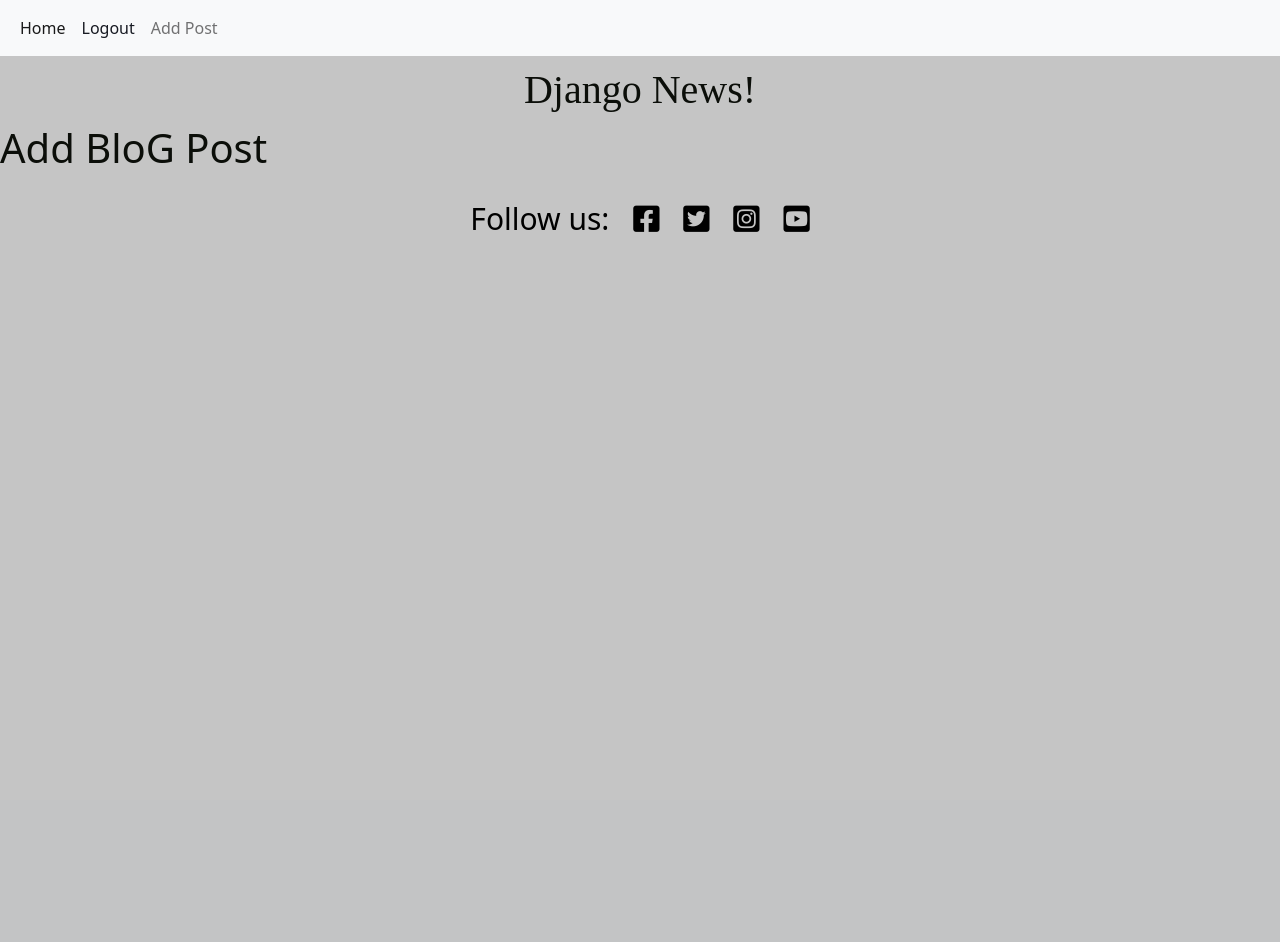
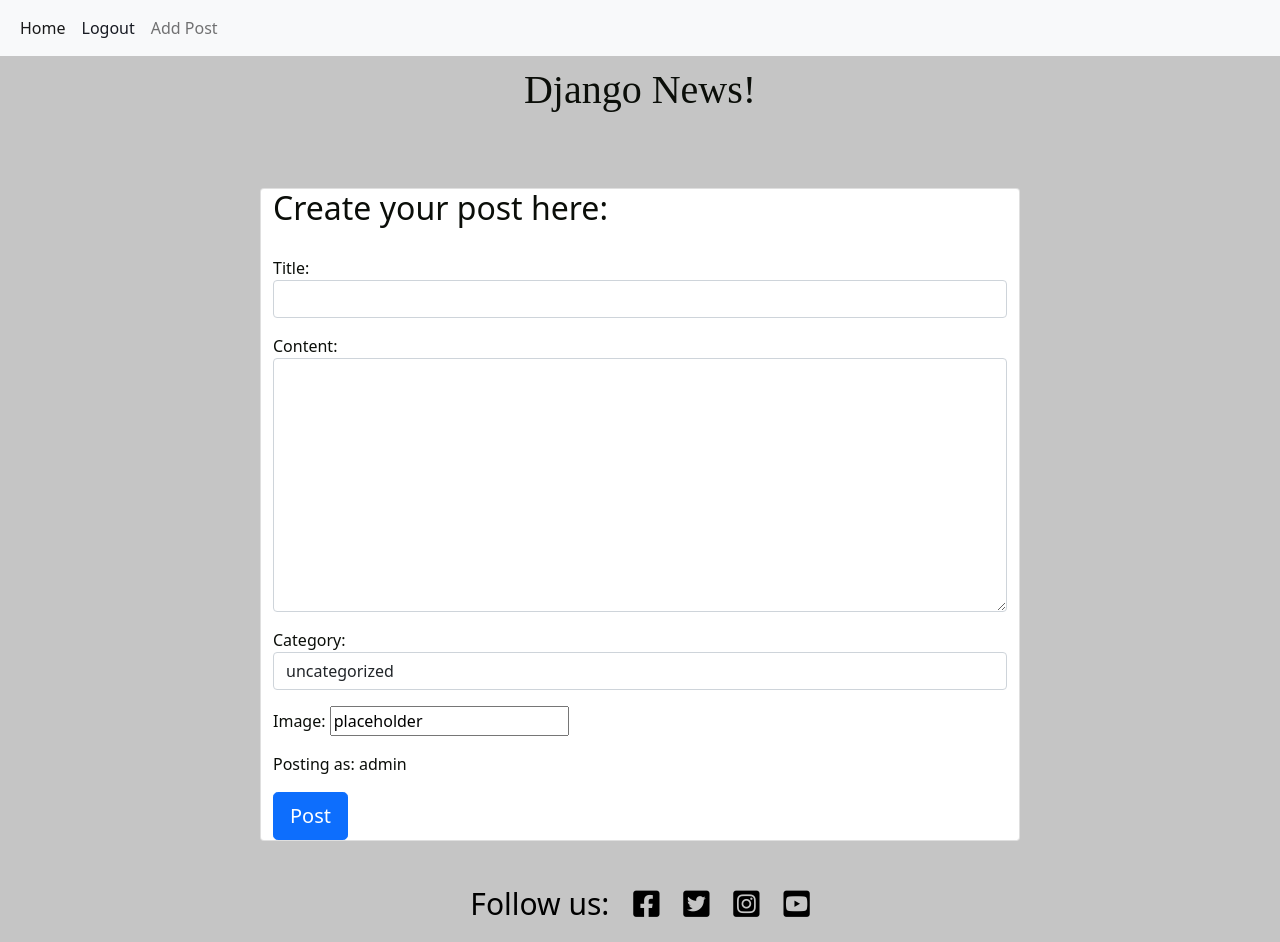
Before and after one commit to MDegg/django-blog-ci, a Django app: template templates/add_post.html in a window 1280 px wide. Before the commit the page ends 232 px from the top, so only its background shows below. Run offline with Django 3.2, Linux system fonts and the light colour scheme; the template is opened without the code that fills it: values that come from a table or form of the project are taken from there, others are empty; a user stored in the database is signed in; some libraries are stand-ins or nearby versions.

Commit message:
create add post functionality styled add post form using bootstrap

```diff
--- a/newsapp/admin.py
+++ b/newsapp/admin.py
@@ -3,6 +3,7 @@ from .models import Post, Comment
 from django_summernote.admin import SummernoteModelAdmin
 
 @admin.register(Post)
+
 class PostAdmin(SummernoteModelAdmin):
 
     list_display = ('title', 'slug', 'status', 'created_on', 'category')
@@ -12,6 +13,7 @@ class PostAdmin(SummernoteModelAdmin):
     summernote_fields = ('content')
 
 @admin.register(Comment)
+
 class Comment(admin.ModelAdmin):
     list_display = ('name', 'body', 'post', 'created_on','approved')
     list_filter = ('approved','created_on',)
@@ -20,5 +22,3 @@ class Comment(admin.ModelAdmin):
 
     def approve_comments(self,request,queryset):
         queryset.update(approved=True)
-
-# Register your models here.
--- a/newsapp/forms.py
+++ b/newsapp/forms.py
@@ -1,7 +1,19 @@
-from .models import Comment
+from .models import Comment, Post, UserPost
 from django import forms
 
 class CommentForm(forms.ModelForm):
     class Meta:
         model = Comment
         fields = ('body',)
+
+class PostForm(forms.ModelForm):
+    class Meta:
+        model = UserPost
+        fields = ('title','content','category','feature_image')
+
+        widgets = {
+            'title': forms.TextInput(attrs={'class': 'form-control'}),
+            'content': forms.Textarea(attrs={'class': 'form-control'}),
+            #'feature_image': forms.Img(attrs={'class': 'form-control'}),
+            'category': forms.TextInput(attrs={'class': 'form-control'}),
+        }
--- a/newsapp/models.py
+++ b/newsapp/models.py
@@ -2,6 +2,7 @@ from django.db import models
 from django.contrib.auth.models import User
 from cloudinary.models import CloudinaryField
 from datetime import datetime, date
+from django.urls import reverse
 
 STATUS = ((0, "Draft",), (1, "Published"))
 
@@ -46,3 +47,26 @@ class Comment(models.Model):
 
     def __str__(self):
         return f"comment {self.body} by {self.name}"
+
+
+class UserPost(models.Model):
+    title = models.CharField(max_length=255)
+    slug = {'slug':('title',)}
+    author = '{{ user.username }}'
+    content = models.TextField()
+    feature_image = CloudinaryField('image', default='placeholder')
+    status = 'status'
+    category = models.CharField(max_length=255, default='uncategorized')
+    created_on = models.DateTimeField(auto_now_add=True)
+
+    class Meta:
+        ordering = ['-created_on']
+
+    def __str__(self):
+        return self.title
+
+    def number_of_likes(self):
+        return self.likes.count()
+
+    def get_absolute_url(self):
+         return reverse('home')
--- a/newsapp/urls.py
+++ b/newsapp/urls.py
@@ -2,13 +2,14 @@ from . import views
 from django.urls import path, include
 from django.conf import settings
 from django.conf.urls.static import static
-from .views import AddPostView
+#from .views import AddPostView
 
 
 urlpatterns = [
+
     path('', views.PostList.as_view(), name='home'),
-    path('<slug:slug>/', views.PostDetail.as_view(), name='post_detail'),
+    path('<slug:slug>', views.PostDetail.as_view(), name='post_detail'),
+    path('add_post/', views.AddPostView.as_view(), name = 'add_post'),
     path('like/<slug:slug>', views.PostLike.as_view(), name='post_like'),
-    path('add_post/', AddPostView.as_view(), name = 'add_post'),
 
 ]
--- a/templates/add_post.html
+++ b/templates/add_post.html
@@ -1,12 +1,28 @@
 {% extends 'base.html' %}
 
 {% block content %}
-
-<h1>Add BloG Post</h1>
+{% load crispy_forms_tags %}
 
 
+</br>
+</br>
+<div class="container">
+    <div class="row justify-content-center">
 
+        <div class="col-md-8 card mb-4  mt-3  justify-content-center">
+                <h2>Create your post here:</h2>
+                <div class="form-group">
 
+                        <form method="POST" style="margin-top: 1.3em;">
+                        {% csrf_token %}
+                        {{ form.as_p }}
+                        <p>Posting as: {{ user.username }}</p>
+                        <button type="submit" class="btn btn-primary btn-lg">Post</button>
+                        </form>
+                </div>
+        </div>
+   </div>
+</div>
 
 
 {% endblock %}
--- a/templates/index.html
+++ b/templates/index.html
@@ -19,7 +19,7 @@
                         <a id="object-title" href="{% url 'post_detail' post.slug %}" class="post-link">
                         <h3  class="card-title">{{ post.title }}</h3>
                         </a>
-                        <p>{{ post.content }}</p>
+                        <p>{{ post.content | safe }}</p>
 
                         <div class="image-flash">
                             <hr>
```
Also changed, not shown: newsapp/views.py (+17 -6 lines), templates/post_detail.html (+9 -9 lines), newsapp/migrations/0002_auto_20211221_1610.py (added), newsapp/migrations/0003_userpost.py (added), newsapp/migrations/0004_auto_20211223_1017.py (added), newsapp/migrations/0005_auto_20211223_1101.py (added), newsapp/migrations/0006_remove_userpost_author.py (added), newsapp/migrations/0007_alter_userpost_options.py (added).
